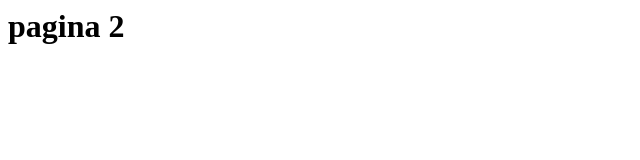
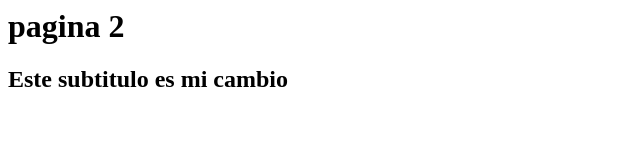
Before and after one commit to PerQui/AP, a plain HTML site: page pagina2.html in a window 1280 px wide. Shown: the whole page, without its empty margins (0-640 px from the left). Drawn offline with Linux system fonts and the light colour scheme.

Commit message:
subtitulo
ya hice mi cambio

```diff
--- a/pagina2.html
+++ b/pagina2.html
@@ -3,5 +3,6 @@
 </head>
 <body>
 <h1> pagina 2</h1>
+<h2>Este subtitulo es mi cambio</h2>
 </body>
 </html>
```
